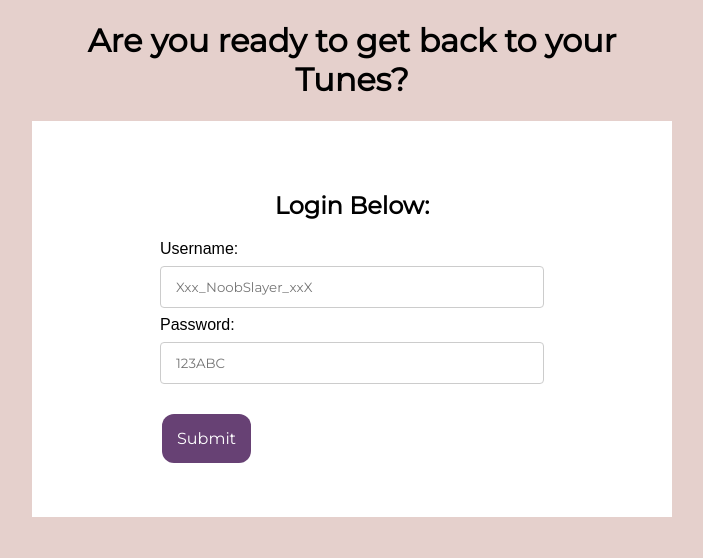
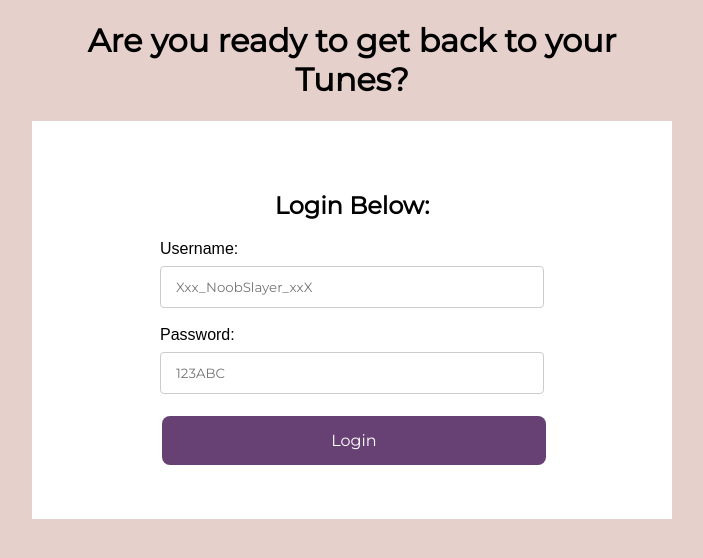
Before and after one commit to PenguinSnail/tunetube, a Flask app: page /login in a window 1280 px wide. Shown: the top 558 px of the page, without its empty margins (288-991 px from the left). Run offline with Flask 3, Linux system fonts and the light colour scheme.

Commit message:
Landing, login, and signup CSS finished

```diff
--- a/app.py
+++ b/app.py
@@ -138,6 +138,7 @@ def login_info():
     password = request.form.get("password")
 
     if not password or not name:
+
         return redirect("/login")
 
     confirm_user = User.query.filter(User.username.ilike(name)).first()
--- a/static/css/pages/login.css
+++ b/static/css/pages/login.css
@@ -8,6 +8,15 @@ body {
 .form-containter {
     margin-bottom: 25%;
     margin-top: 25%;
+}
+
+form div {
+    display: flex;
+    padding-bottom: 10px;
+    flex-direction: column;
+}
+form input {
+    width: 100%;
 }
 
 .title {
@@ -74,7 +83,7 @@ input[type=password], select {
     font-size: 16px;
     margin: 4px 2px;
     cursor: pointer;
-    border-radius: 12px;
+    border-radius: 8px;
 }
 
 .button-submit {
--- a/templates/pages/login.html
+++ b/templates/pages/login.html
@@ -14,12 +14,15 @@
             <h2 class="title">Login Below:</h2>
             <div class="form-align">
                 <form action="/login" method="post">
-                    <label for="name">Username:</label><br />
-                    <input type="text" id="name" name="name" placeholder="Xxx_NoobSlayer_xxX" required /><br />
-                    <label for="password">Password:</label><br />
-                    <input type="password" id="password" name="password" placeholder="123ABC" required /><br />
-                    <label for="submit"></label><br />
-                    <input type="submit" class="button button-submit" value="Submit" required />
+                    <div>
+                        <label for="name">Username:</label>
+                        <input type="text" id="name" name="name" placeholder="Xxx_NoobSlayer_xxX" required />
+                    </div>
+                    <div>
+                        <label for="password">Password:</label>
+                        <input type="password" id="password" name="password" placeholder="123ABC" required />
+                    </div>
+                    <input type="submit" class="button button-submit" value="Login" required />
                 </form>
             </div>
         </div>
```
Also changed, not shown: static/css/pages/landing.css (+9 -4 lines), static/css/pages/signup.css (+11 -1 lines), templates/pages/sign_up_page.html (+14 -8 lines).
